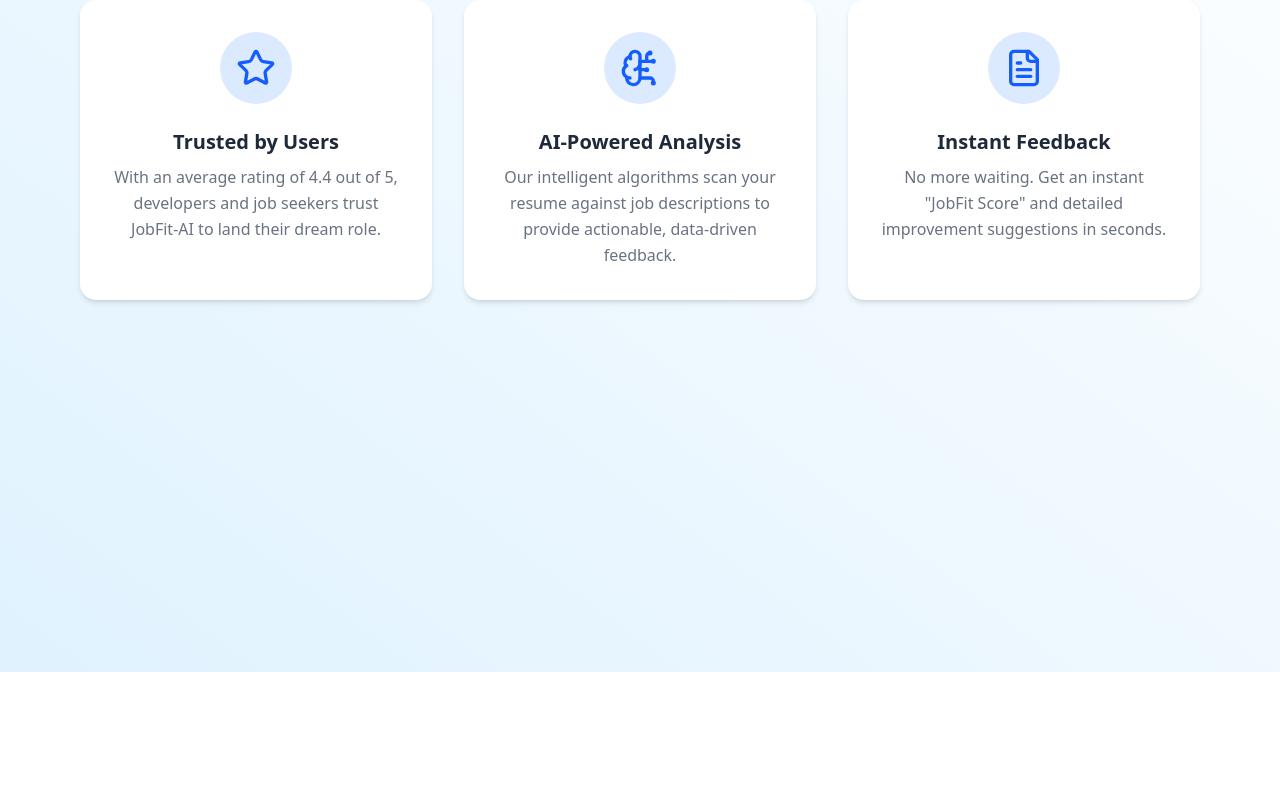
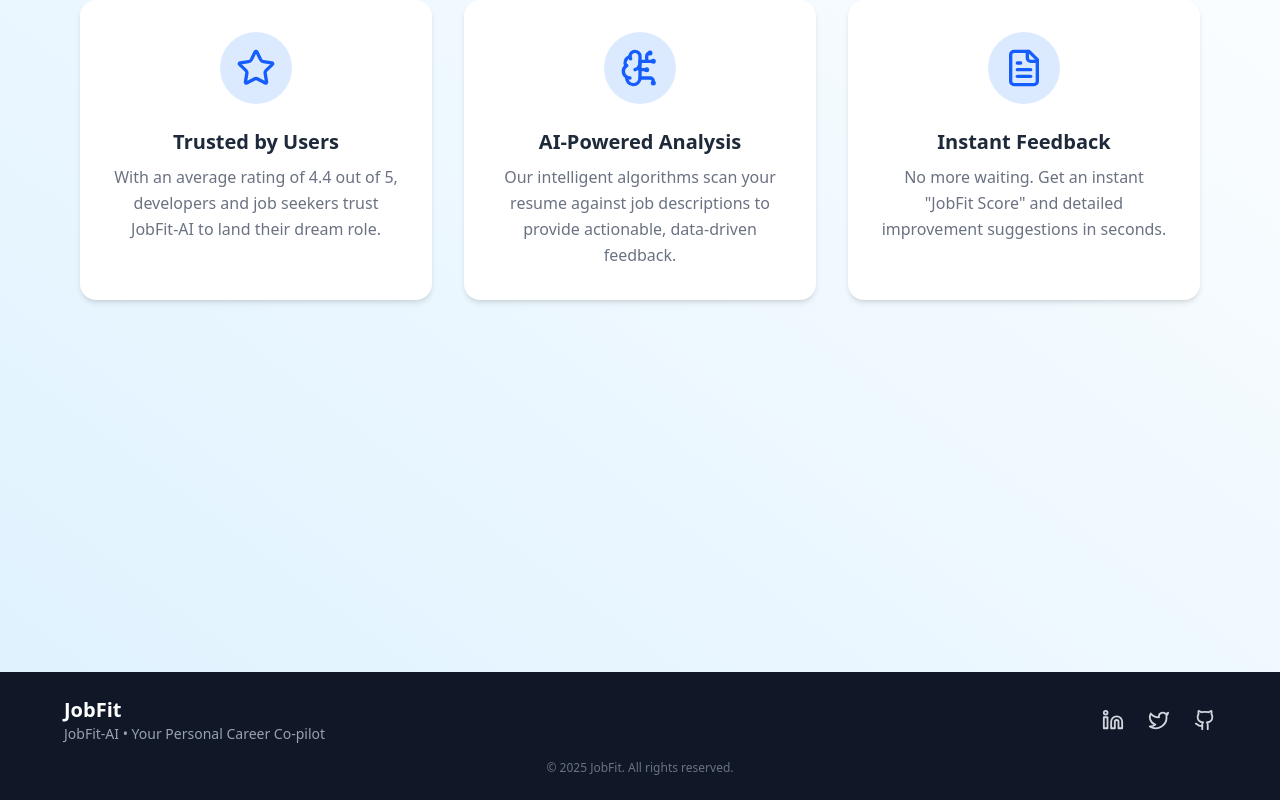
Before and after one commit to vasu9github/JobFit-AI, a React (Vite) app in the folder frontend/: page / in a window 1280 px wide. Shown: the part 1088-1888 px from the top of the page. Before the commit the page ends 1760 px from the top, so only its background shows below. Built offline with nearby package versions, Linux system fonts and the light colour scheme; a web font is replaced by a local one.

Commit message:
Added footer

```diff
--- a/frontend/src/App.jsx
+++ b/frontend/src/App.jsx
@@ -6,14 +6,16 @@
 import Chat from './pages/Chat';
 import AuthCallback from './pages/AuthCallback';
 import ProtectedRoute from './components/ProtectedRoute';
+import Footer from './components/Footer';
 
 const App = () => {
     const location = useLocation();
-    const showNavbar = !['/auth', '/auth/callback'].includes(location.pathname);
+    const showHeaderFooter = !['/auth', '/auth/callback'].includes(location.pathname);
 
     return (
-        <main>
-            {showNavbar && <Navbar />}
+        <div className="flex flex-col min-h-screen">
+            <div className="flex-grow">
+                {showHeaderFooter && <Navbar />}
 
                 <Routes>
                     <Route path='/' element={
@@ -33,7 +35,9 @@
                         }
                     />
                 </Routes>
-        </main>
+            </div>
+            {showHeaderFooter && <Footer />}
+        </div>
     );
 };
 
--- /dev/null
+++ b/frontend/src/components/Footer.jsx
@@ -0,0 +1,36 @@
+import React from "react";
+import { Linkedin, Github, Twitter } from "lucide-react";
+
+const Footer = () => {
+  return (
+    <footer className="bg-gray-900 text-gray-300 py-6 px-4">
+      <div className="max-w-6xl mx-auto flex flex-col md:flex-row items-center justify-between gap-4">
+
+        <div className="text-center md:text-left">
+          <h2 className="text-xl font-bold text-white">JobFit</h2>
+          <p className="text-sm text-gray-400">
+            JobFit-AI • Your Personal Career Co-pilot
+          </p>
+        </div>
+
+        <div className="flex space-x-6">
+          <a href="www.linkedin.com/in/vasu-dhiman-04159a273" target="_blank" rel="noopener noreferrer" className="hover:text-white transition">
+            <Linkedin size={22} />
+          </a>
+          <a href="https://x.com/vasudhiman105" target="_blank" rel="noopener noreferrer" className="hover:text-white transition">
+            <Twitter size={22} />
+          </a>
+          <a href="https://github.com/vasu9github" target="_blank" rel="noopener noreferrer" className="hover:text-white transition">
+            <Github size={22} />
+          </a>
+        </div>
+      </div>
+
+      <div className="text-center text-xs text-gray-500 mt-4">
+        © {new Date().getFullYear()} JobFit. All rights reserved.
+      </div>
+    </footer>
+  );
+};
+
+export default Footer;
--- a/frontend/src/pages/Dashboard.jsx
+++ /dev/null
@@ -1,97 +0,0 @@
-import React, { useState, useEffect } from 'react';
-import { auth } from '../firebase.js'; // Adjust path if needed
-import { onAuthStateChanged, signOut } from "firebase/auth";
-import { useNavigate } from 'react-router-dom';
-import axios from 'axios';
-
-export default function Dashboard() {
-    const navigate = useNavigate();
-    const [user, setUser] = useState(null);
-    const [backendResponse, setBackendResponse] = useState('Click the button to fetch data...');
-    const [loading, setLoading] = useState(true);
-
-    useEffect(() => {
-        const unsubscribe = onAuthStateChanged(auth, (currentUser) => {
-            if (currentUser) {
-                setUser(currentUser);
-                setLoading(false);
-            } else {
-                navigate('/auth');
-            }
-        });
-        return () => unsubscribe();
-    }, [navigate]);
-
-    const handleLogout = async () => {
-        try {
-            await signOut(auth);
-            console.log("User signed out successfully.");
-            navigate('/auth');
-        } catch (error) {
-            console.error("Error signing out: ", error);
-        }
-    };
-
-    const fetchProfileData = async () => {
-        if (!user) {
-            setBackendResponse("You are not logged in!");
-            return;
-        }
-
-        try {
-            setBackendResponse('Fetching...');
-            const idToken = await user.getIdToken();
-
-            const response = await axios.get('http://localhost:8080/api/profile', {
-                headers: {
-                    'Authorization': `Bearer ${idToken}`
-                }
-            });
-
-            setBackendResponse(JSON.stringify(response.data, null, 2));
-
-        } catch (error) {
-            console.error("Error calling protected API:", error);
-            setBackendResponse(`Error: ${error.response?.data?.message || error.message}`);
-        }
-    };
-
-    if (loading) {
-        return <div className="min-h-screen flex items-center justify-center">Loading...</div>;
-    }
-
-    return (
-        <section className="min-h-screen bg-gray-100 p-8">
-            <div className="max-w-4xl mx-auto bg-white rounded-lg shadow-md p-6">
-                <div className="flex justify-between items-center mb-6">
-                    <h1 className="text-3xl font-bold text-gray-800">Welcome, {user?.displayName}!</h1>
-                    <button
-                        onClick={handleLogout}
-                        className="bg-red-500 text-white font-semibold py-2 px-4 rounded-lg hover:bg-red-600 transition-colors"
-                    >
-                        Logout
-                    </button>
-                </div>
-
-                <div className="bg-gray-50 p-4 rounded-lg">
-                    <h2 className="text-xl font-semibold mb-2">Your Profile Details</h2>
-                    <p><strong>Email:</strong> {user?.email}</p>
-                    <p><strong>Firebase UID:</strong> {user?.uid}</p>
-                </div>
-
-                <div className="mt-8">
-                    <h2 className="text-xl font-semibold mb-4">Backend Data</h2>
-                    <button
-                        onClick={fetchProfileData}
-                        className="bg-blue-500 text-white font-semibold py-2 px-6 rounded-lg hover:bg-blue-600 transition-colors mb-4"
-                    >
-                        Fetch Protected Data from Server
-                    </button>
-                    <pre className="bg-gray-800 text-white p-4 rounded-lg text-sm whitespace-pre-wrap">
-                        {backendResponse}
-                    </pre>
-                </div>
-            </div>
-        </section>
-    );
-}
```
Lines whose indentation alone changed are shown as unchanged.
